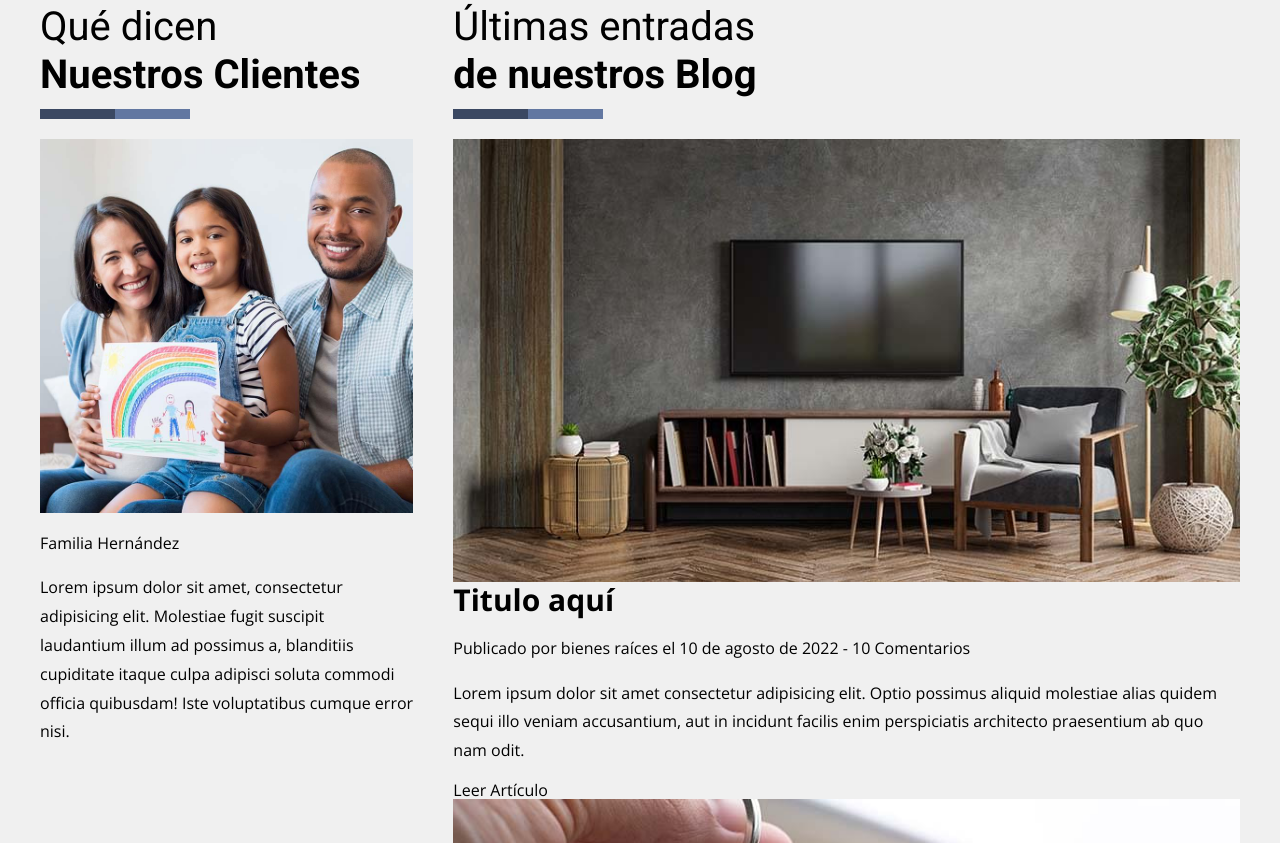
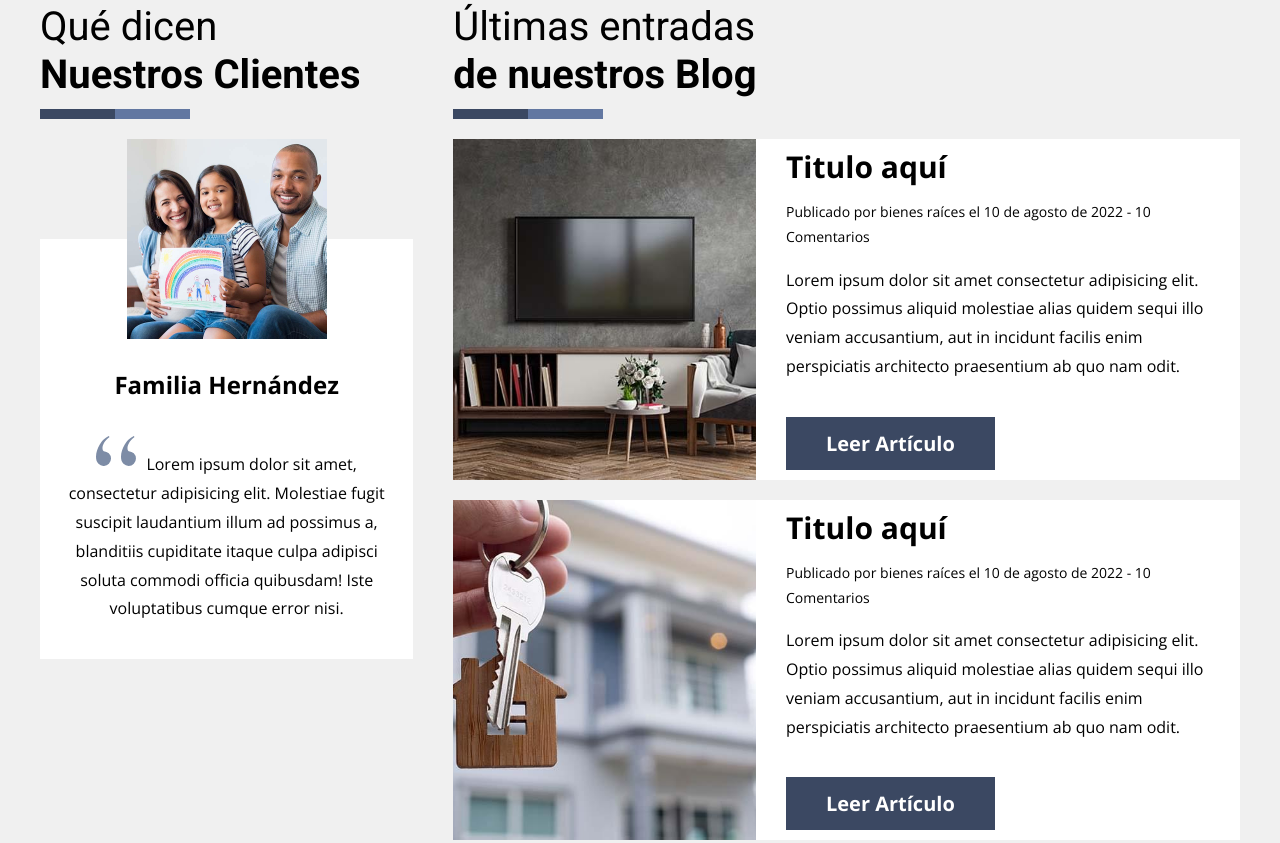
Before and after one commit to techred24/REAL-STATE, a website: page index.html in a window 1280 px wide. Shown: the part 2665-3508 px from the top of the page. Drawn offline with nearby package versions, Linux system fonts and the light colour scheme.

Commit message:
Section Blog done

```diff
--- a/src/scss/ui/contenido/_testimonial-blog.scss
+++ b/src/scss/ui/contenido/_testimonial-blog.scss
@@ -16,3 +16,65 @@
         @include m.heading(true);
     }
 }
+
+.testimonial {
+    text-align: center;
+    &__imagen {
+        width: 20rem;
+        margin: 0 auto;
+    }
+    &__contenido {
+        background-color: v.$blanco;
+        margin-top: -10rem;
+        padding: 10rem 2rem 2rem 2rem;
+    }
+    &__nombre {
+        font-size: 2.4rem;
+        font-weight: 700;
+    }
+    &__texto {
+        &::before {
+            content: '';
+            background-image: url(../img/quote.svg);
+            background-repeat: no-repeat;
+            background-position: center;
+            display: inline-block;
+            width: 4rem;
+            height: 4rem;
+            margin-right: 1rem;
+        }
+    }
+}
+
+.entrada {
+    background-color: v.$blanco;
+    margin-bottom: 2rem;
+
+    @include m.tablet {
+        @include m.grid(5, 2rem);
+        align-items: center;
+    }
+    &__imagen-contenedor {
+        grid-column: 1 / 3;
+        height: 100%;
+    }
+    &__contenido {
+        padding: 1rem;
+        grid-column: 3 / 6;
+    }
+    &__imagen {
+        height: 100%;
+        object-fit: cover;
+        width: 100%;
+    }
+    &__meta {
+        font-size: 1.4rem;
+    }
+    &__enlace {
+        @include m.boton(v.$primario, v.$blanco);
+        display: block;
+        @include m.tablet {
+            display: inline-block;
+        }
+    }
+}
```
Also changed, not shown: build/css/app.css, 1 other file.
